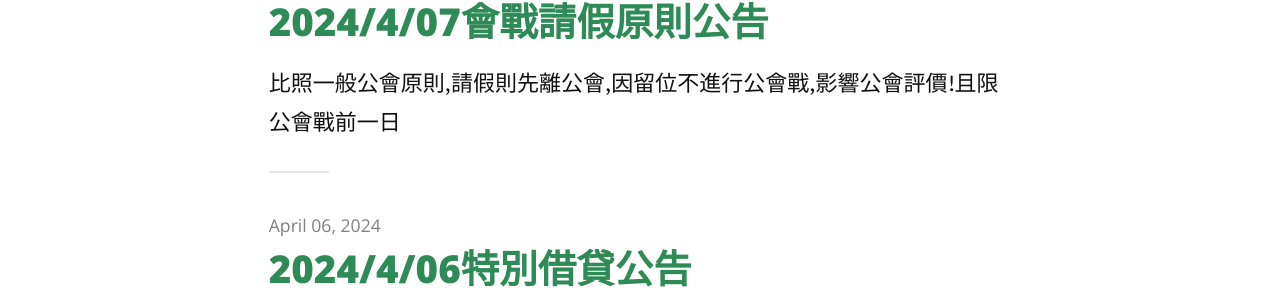
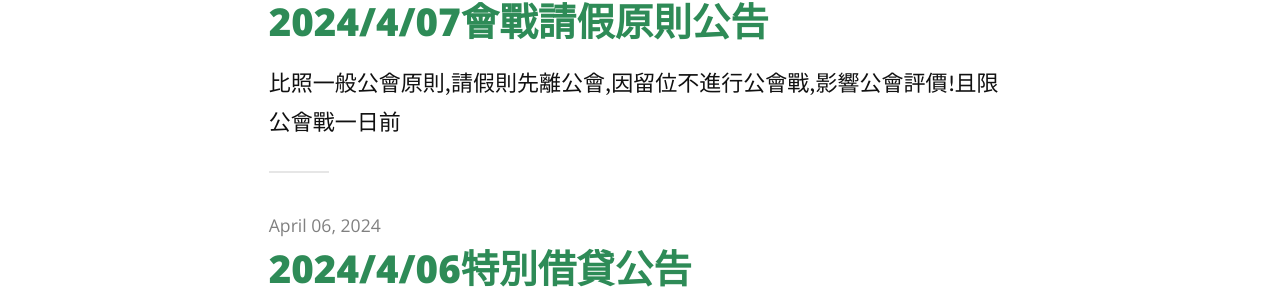
Before and after one commit to jetbomb2012/beloved, a Jekyll site: the page built from index.html, in a window 1280 px wide. Shown: the part 539-840 px from the top of the page. Built offline with Jekyll 4.4.1, drawn with Linux system fonts in a browser that asks for light colours; nearby versions of some CDN libraries; the list of posts is cut into pages by our own code.

```diff
--- a/_posts/2014-04-07-lack-war.markdown
+++ b/_posts/2014-04-07-lack-war.markdown
@@ -2,7 +2,7 @@
 layout: post
 title:  "2024/4/07會戰請假原則公告"
 date:   2024-4-07
-description: 比照一般公會原則,請假則先離公會,因留位不進行公會戰,影響公會評價!且限公會戰前一日
+description: 比照一般公會原則,請假則先離公會,因留位不進行公會戰,影響公會評價!且限公會戰一日前
 
 
 
```
